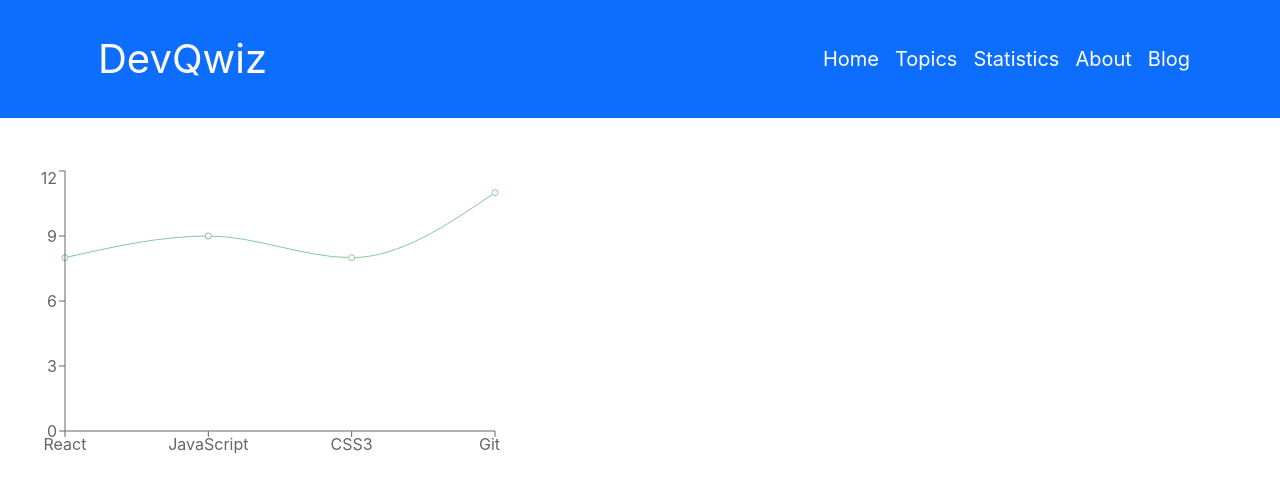
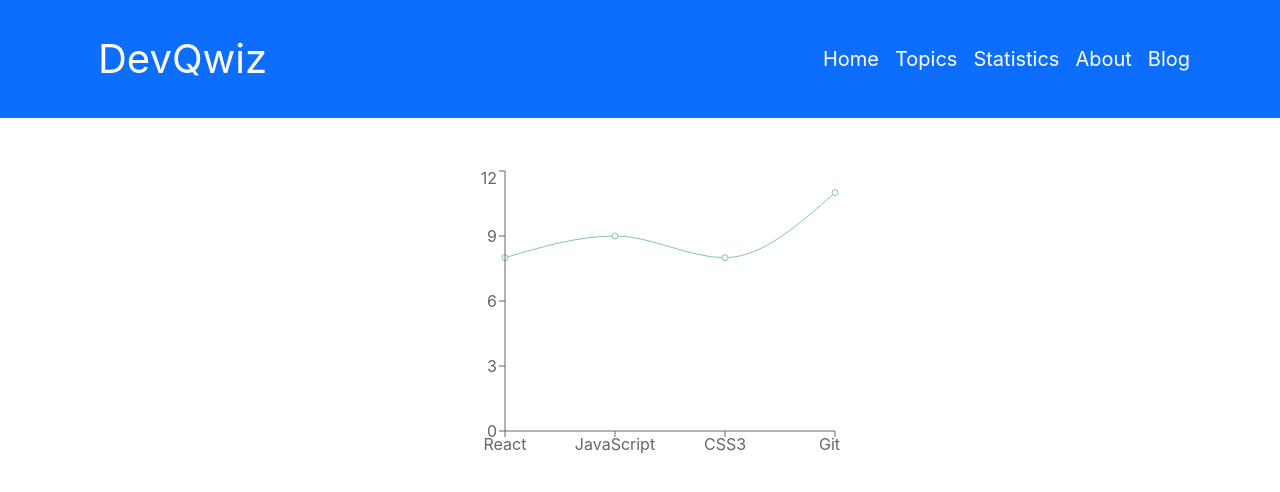
Before and after one commit to mehedi-hasan22/quiz-crackerz-assignment9-batch6, a React (Create React App) app: page /statistics in a window 1280 px wide. Shown: the top 492 px of the page. Built offline with nearby package versions, Linux system fonts and the light colour scheme.

Commit message:
fixed chart

```diff
--- a/src/Components/Header/Header.js
+++ b/src/Components/Header/Header.js
@@ -3,7 +3,7 @@ import { Link } from 'react-router-dom';
 
 const Header = () => {
     return (
-        <nav className="navbar navbar-expand-lg navbar-light navbar-dark bg-primary">
+        <nav className="navbar w-100 navbar-expand-lg navbar-light navbar-dark bg-primary">
             <div className="container container-fluid text-white">
                 <a className="navbar-brand fs-1 m-3" href="/#">DevQwiz</a>
                 <button className="navbar-toggler" type="button" data-bs-toggle="collapse" data-bs-target="#navbarSupportedContent" aria-controls="navbarSupportedContent" aria-expanded="false" aria-label="Toggle navigation">
--- a/src/Components/Statistics/Statistics.js
+++ b/src/Components/Statistics/Statistics.js
@@ -4,9 +4,7 @@ import {
     Line,
     XAxis,
     YAxis,
-    CartesianGrid,
     Tooltip,
-    Legend
 } from "recharts";
 
 const Statistics = () => {
@@ -29,8 +27,8 @@ const Statistics = () => {
         }
     ];
     return (
-        <div className='d-flex justify-center mt-5'>
-            <LineChart width={500} height={300} data={data}>
+        <div className='container d-flex justify-content-lg-around mt-5'>
+            <LineChart width={400} height={300} data={data}>
                 <Line type='monotone' dataKey='qs' stroke='#82ca9d' />
                 <XAxis dataKey="name"></XAxis>
                 <YAxis></YAxis>
```
